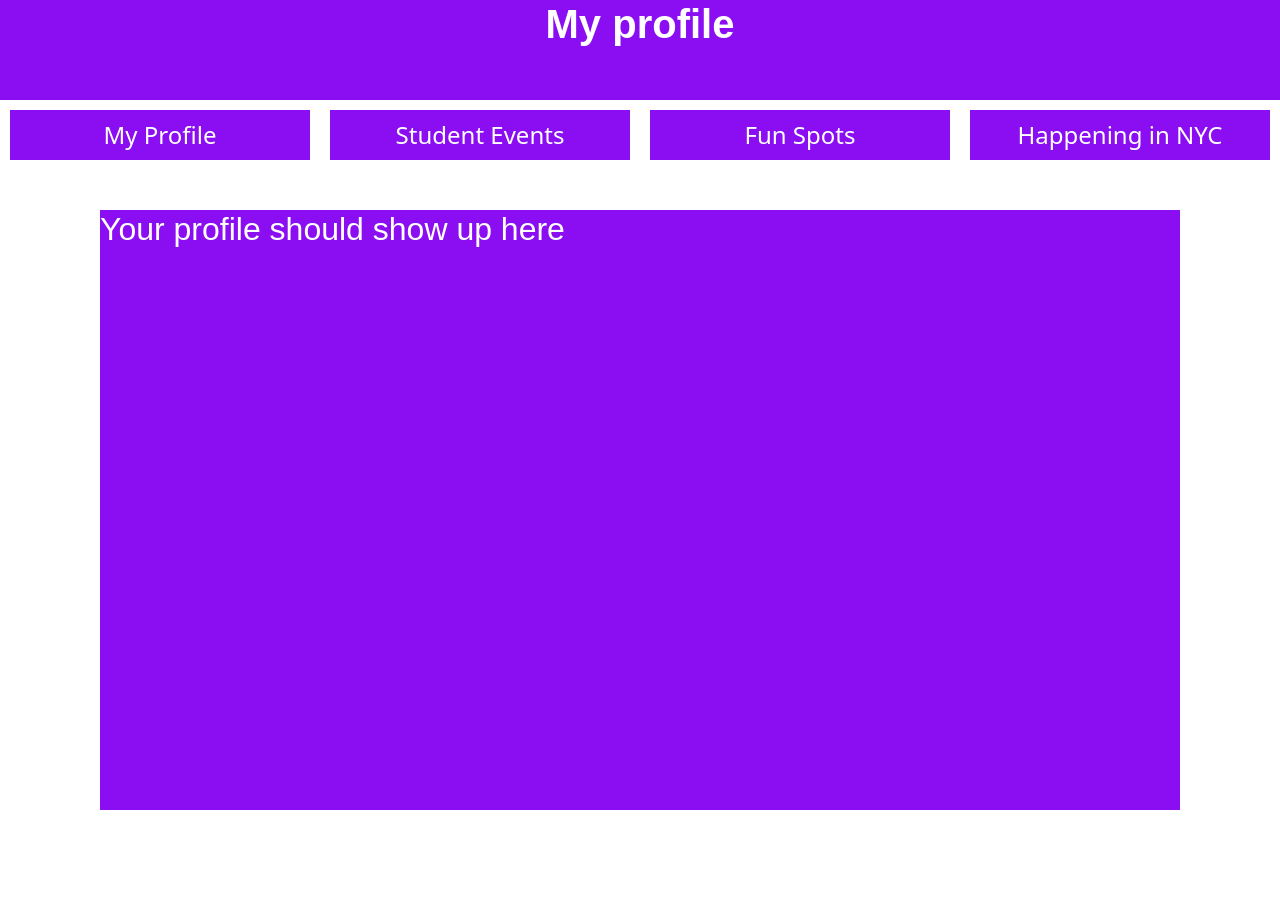
After one commit to joshblecherman/open_door, a Flask app: page /myprofile in a window 1280 px wide. The commit adds this page. Run offline with Flask 2, Linux system fonts and the light colour scheme.

Commit message:
Now buttons are working. There are not enough html pages for now so they just switch between two pages

```diff
--- a/app/app.py
+++ b/app/app.py
@@ -1,12 +1,43 @@
-from flask import Flask, render_template
+from flask import Flask, render_template, redirect, request, url_for
 from od_utils import db
 
 app = Flask(__name__)
 
-@app.route('/')
+@app.route('/', methods=["GET", "POST"])
 def home_page():
     db.test_db()
-    return render_template('home.html')
+    if request.method == 'POST':
+        if request.form.get('my_profile') == 'My Profile':
+            return redirect(url_for('profile_page'))
+
+        elif  request.form.get('student_events') == 'Student Events':
+            return redirect(url_for('profile_page'))
+
+        elif request.form.get('fun_spots') == 'Fun Spots':
+            return redirect(url_for('profile_page'))
+
+        elif request.form.get('happening_in_nyc') == 'Happening in NYC':
+            return redirect(url_for('profile_page'))
+    else:
+        return render_template('home.html')
+
+@app.route('/myprofile', methods=["GET", "POST"])
+def profile_page():
+    if request.method == 'POST':
+        if request.form.get('my_profile') == 'My Profile':
+            return redirect(url_for('home_page'))
+
+        elif  request.form.get('student_events') == 'Student Events':
+            return redirect(url_for('home_page'))
+
+        elif request.form.get('fun_spots') == 'Fun Spots':
+            return redirect(url_for('home_page'))
+
+        elif request.form.get('happening_in_nyc') == 'Happening in NYC':
+            return redirect(url_for('home_page'))
+    else:
+        return render_template('profile.html')
+
 
 if __name__ == '__main__':
     app.run()
--- a/app/templates/base.html
+++ b/app/templates/base.html
@@ -12,20 +12,12 @@
         {%block section%}{%endblock%}
       </h1>
     </div>
-    <div class="button-container">
-      <button type="button" class="home-button button">
-        Profile
-      </button>
-      <button type="button" class="home-button button">
-        Student Events
-      </button>
-      <button type="button" class="home-button button">
-        Fun Spots
-      </button>
-      <button type="button" class="home-button button">
-        Happening in NYC
-      </button>
-    </div>
+    <form class="button-container" action="#" method="post">
+      <input type="submit" class="home-button" name="my_profile" value="My Profile"/>
+      <input type="submit" class="home-button" name="student_events" value="Student Events"/>
+      <input type="submit" class="home-button" name="fun_spots" value="Fun Spots">
+      <input type="submit" class="home-button" name="happening_in_nyc" value="Happening in NYC"/>
+    </form>
     <div>{%block content%}{%endblock%}</div>
   </div>
 </body>
--- /dev/null
+++ b/app/templates/profile.html
@@ -0,0 +1,9 @@
+{%extends "base.html"%}
+{%block section%}My profile{%endblock%}
+{%block content%}
+<div class = welcome-container>
+  <h2 class="welcome-message">
+    Your profile should show up here
+  </h2>
+</div>
+{%endblock%}
```
